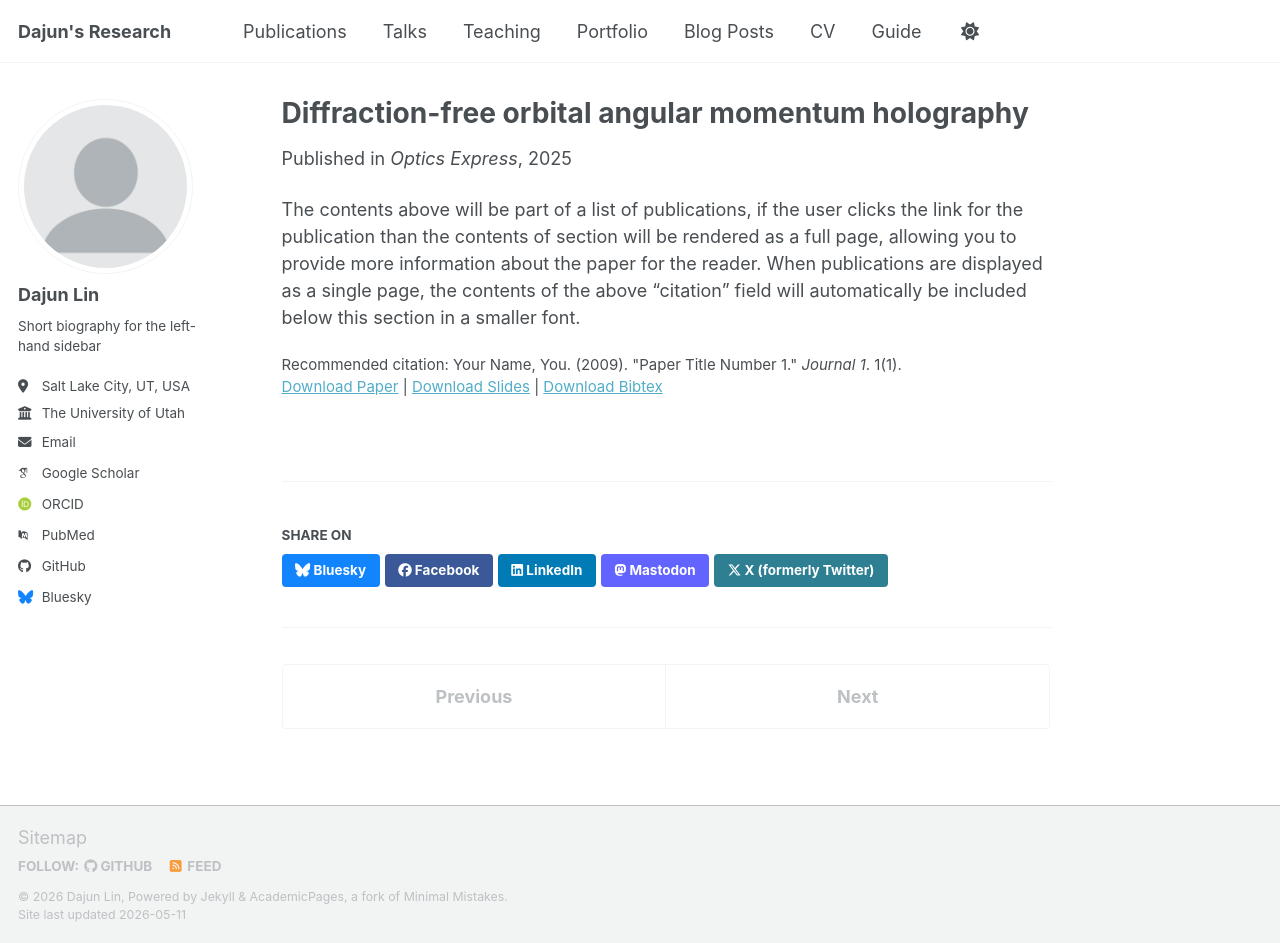
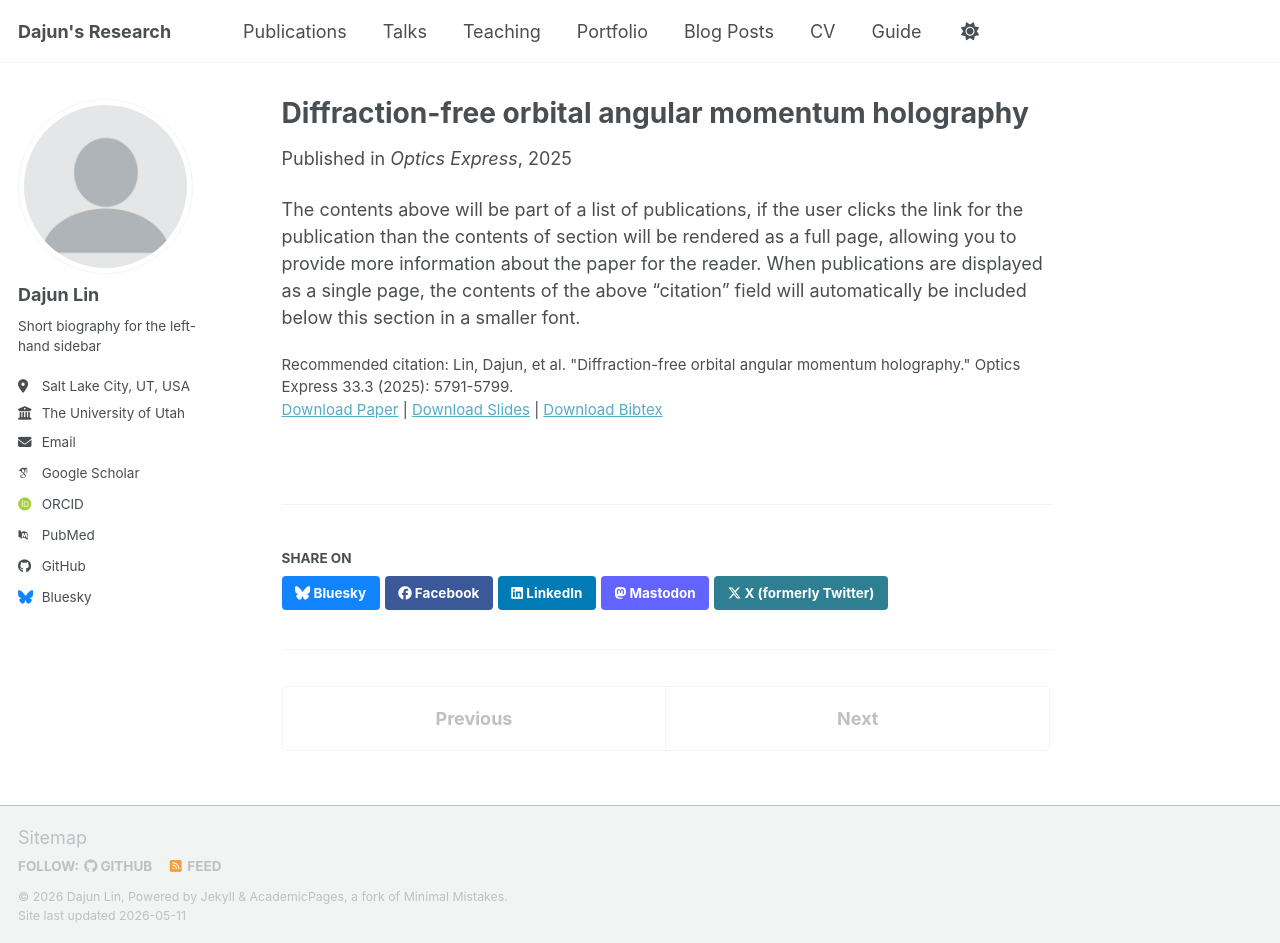
Before and after one commit to DajunLin29/dajunlin-research, a Jekyll site: the page built from _publications/2009-10-01-paper-title-number-1.md, in a window 1280 px wide and 943 px high. Built offline with Jekyll 4.4.1, drawn with Linux system fonts in a browser that asks for light colours; some web fonts are replaced; a script bundle is joined from its source files by our own code; library files that are not in the unit come from our copies.

Commit message:
Update 2009-10-01-paper-title-number-1.md

```diff
--- a/_publications/2009-10-01-paper-title-number-1.md
+++ b/_publications/2009-10-01-paper-title-number-1.md
@@ -9,6 +9,6 @@ venue: 'Optics Express'
 slidesurl: 'https://academicpages.github.io/files/slides1.pdf'
 paperurl: 'https://academicpages.github.io/files/paper1.pdf'
 bibtexurl: 'https://academicpages.github.io/files/bibtex1.bib'
-citation: 'Your Name, You. (2009). &quot;Paper Title Number 1.&quot; <i>Journal 1</i>. 1(1).'
+citation: 'Lin, Dajun, et al. "Diffraction-free orbital angular momentum holography." Optics Express 33.3 (2025): 5791-5799.'
 ---
 The contents above will be part of a list of publications, if the user clicks the link for the publication than the contents of section will be rendered as a full page, allowing you to provide more information about the paper for the reader. When publications are displayed as a single page, the contents of the above "citation" field will automatically be included below this section in a smaller font.
```
